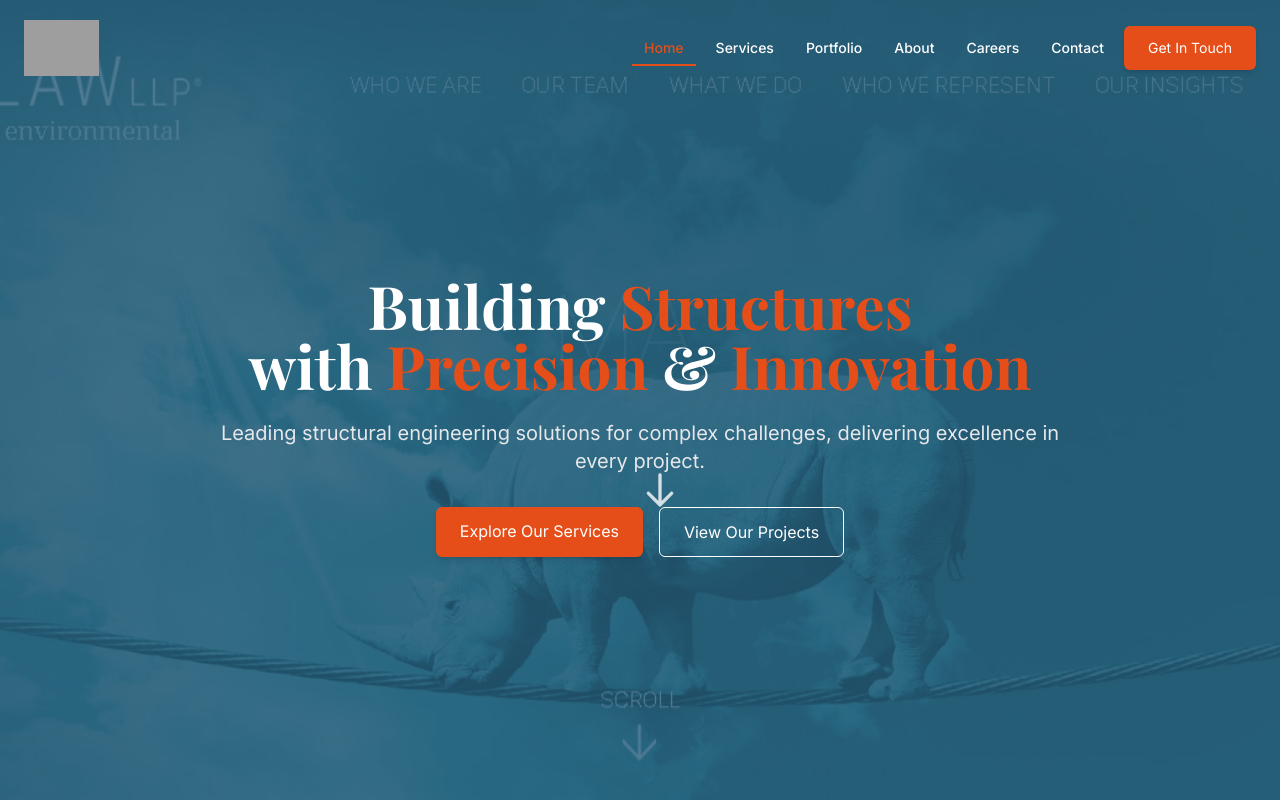
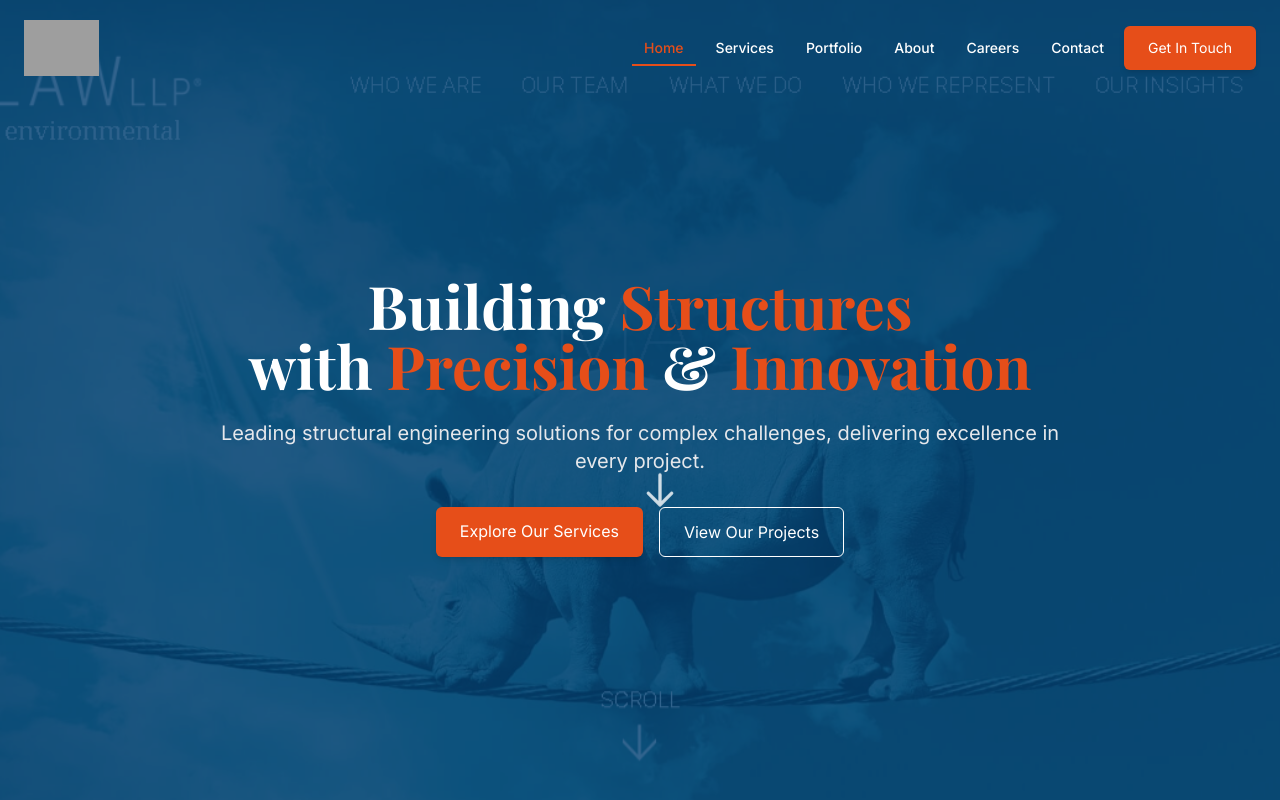
Before and after one commit to macvane/stunning-structural-showcase, a React (Vite) app: page / in a window 1280 px wide. Shown: the top 800 px of the page. Built offline with nearby package versions, Linux system fonts and the light colour scheme; grey boxes are pictures that could not be loaded.

Commit message:
Change theme color
Update the main theme color to #013F74.

```diff
--- a/src/index.css
+++ b/src/index.css
@@ -16,16 +16,16 @@
     --popover: 0 0% 100%;
     --popover-foreground: 222.2 84% 4.9%;
 
-    --primary: 204 55% 31%; /* Blue from logo: #235a7a */
+    --primary: 207 97% 23%; /* Main blue: #013F74 */
     --primary-foreground: 210 40% 98%;
 
-    --secondary: 195 45% 44%; /* Teal blue: #3d8ca3 */
+    --secondary: 196 45% 33%; /* Complementary blue: #175E7C */
     --secondary-foreground: 210 40% 98%;
 
     --muted: 210 40% 96.1%;
     --muted-foreground: 215.4 16.3% 46.9%;
 
-    --accent: 195 56% 59%; /* Light teal: #5cb8d1 */
+    --accent: 199 55% 50%; /* Light accent blue: #1A8BB2 */
     --accent-foreground: 222.2 47.4% 11.2%;
 
     --destructive: 0 84.2% 60.2%;
@@ -57,16 +57,16 @@
     --popover: 222.2 84% 4.9%;
     --popover-foreground: 210 40% 98%;
 
-    --primary: 204 55% 31%; /* Blue from logo: #235a7a */
+    --primary: 207 97% 23%; /* Main blue: #013F74 */
     --primary-foreground: 222.2 47.4% 11.2%;
 
-    --secondary: 195 45% 44%; /* Teal blue: #3d8ca3 */
+    --secondary: 196 45% 33%; /* Complementary blue: #175E7C */
     --secondary-foreground: 210 40% 98%;
 
     --muted: 217.2 32.6% 17.5%;
     --muted-foreground: 215 20.2% 65.1%;
 
-    --accent: 195 56% 59%; /* Light teal: #5cb8d1 */
+    --accent: 199 55% 50%; /* Light accent blue: #1A8BB2 */
     --accent-foreground: 210 40% 98%;
 
     --destructive: 0 62.8% 30.6%;
@@ -110,7 +110,7 @@
   }
 
   .hero-gradient {
-    background: linear-gradient(to right, rgba(35, 90, 122, 0.9), rgba(61, 140, 163, 0.9));
+    background: linear-gradient(to right, rgba(1, 63, 116, 0.9), rgba(23, 94, 124, 0.9));
   }
 
   .section-padding {
--- a/tailwind.config.ts
+++ b/tailwind.config.ts
@@ -54,10 +54,10 @@ export default {
 					foreground: 'hsl(var(--card-foreground))'
 				},
 				fe: {
-					"blue": "#235a7a",       // Main blue from logo
-					"teal": "#3d8ca3",       // Lighter blue accent
-					"light-teal": "#5cb8d1", // Lightest blue
-					"orange": "#e64e19",     // Accent orange (complementary to blue)
+					"blue": "#013F74",       // Main blue
+					"teal": "#175E7C",       // Complementary blue
+					"light-teal": "#1A8BB2", // Light accent blue
+					"orange": "#e64e19",     // Accent orange (kept for contrast)
 					"light-orange": "#ff6b3d", // Lighter accent orange
 					"dark-gray": "#333333",  // Dark gray for text
 					"light-gray": "#f5f5f5", // Light gray for backgrounds
```
